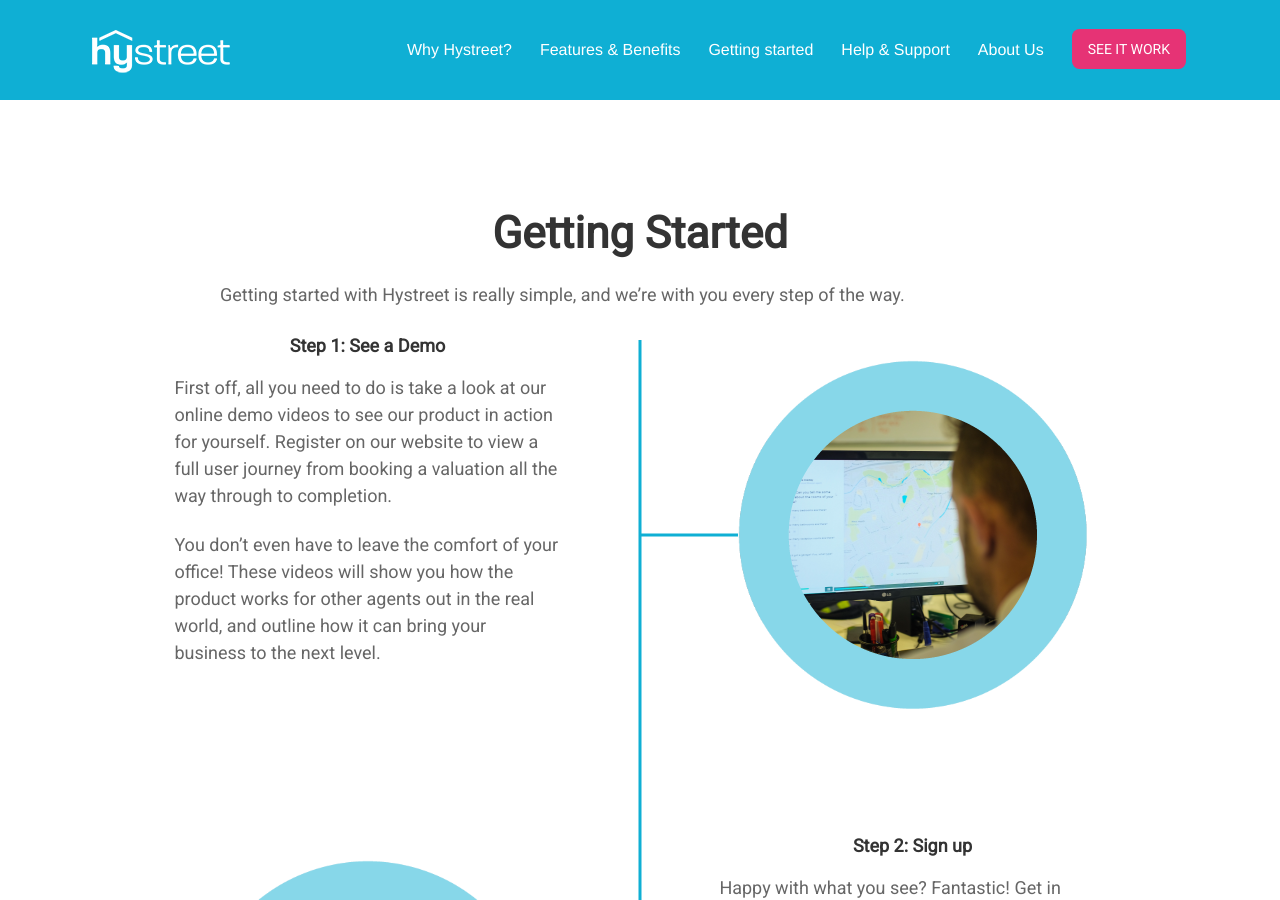
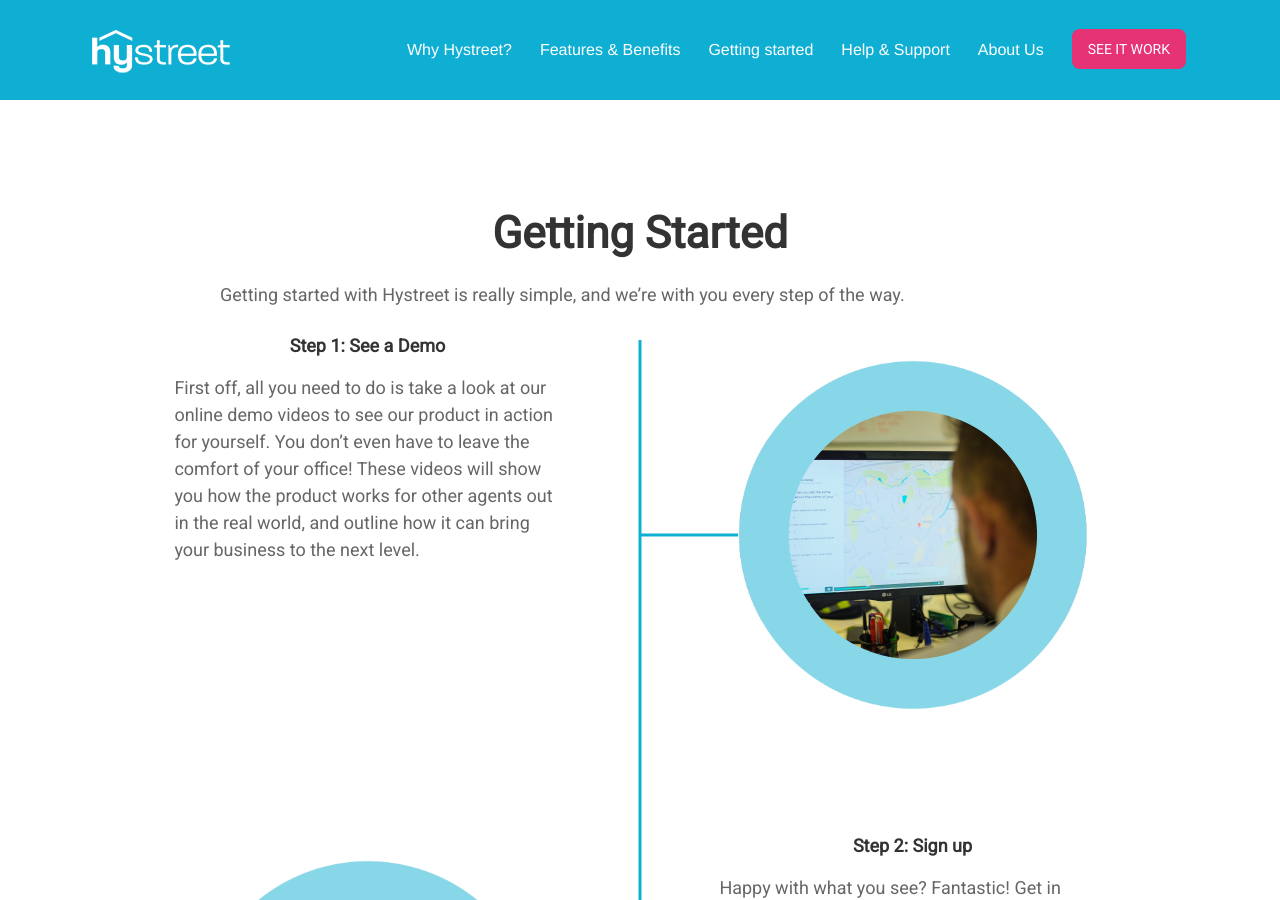
Before and after one commit to hystreet/hystreet.github.io, a Jekyll site: the page built from support/getting-started/index.html, in a window 1280 px wide and 900 px high. Built offline with Jekyll 4.4.1, drawn with Linux system fonts in a browser that asks for light colours; some web fonts are replaced; a script that is not in the unit is left out.

Commit message:
Update index.html

```diff
--- a/support/getting-started/index.html
+++ b/support/getting-started/index.html
@@ -26,8 +26,7 @@
         <div class="large-12 columns" style="height: 500px;">
           <div class="large-6 columns left">
             <h3>Step 1: See a Demo</h3>
-            <p>First off, all you need to do is take a look at our online demo videos to see our product in action for yourself. Register on our website to view a full user journey from booking a valuation all the way through to completion.</p>
-            <p>You don’t even have to leave the comfort of your office! These videos will show you how the product works for other agents out in the real world, and outline how it can bring your business to the next level.</p>
+            <p>First off, all you need to do is take a look at our online demo videos to see our product in action for yourself. You don’t even have to leave the comfort of your office! These videos will show you how the product works for other agents out in the real world, and outline how it can bring your business to the next level.</p>
           </div>
           <div class="large-6 columns right layout-text">
             <div class="getting-started__wrap">
```
